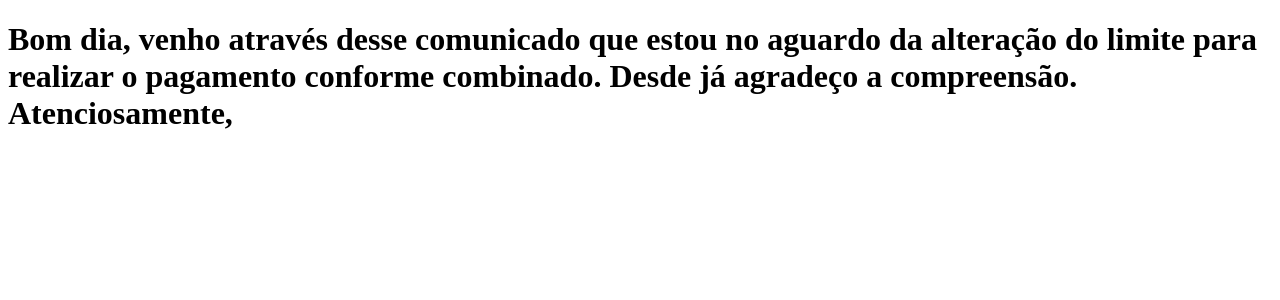
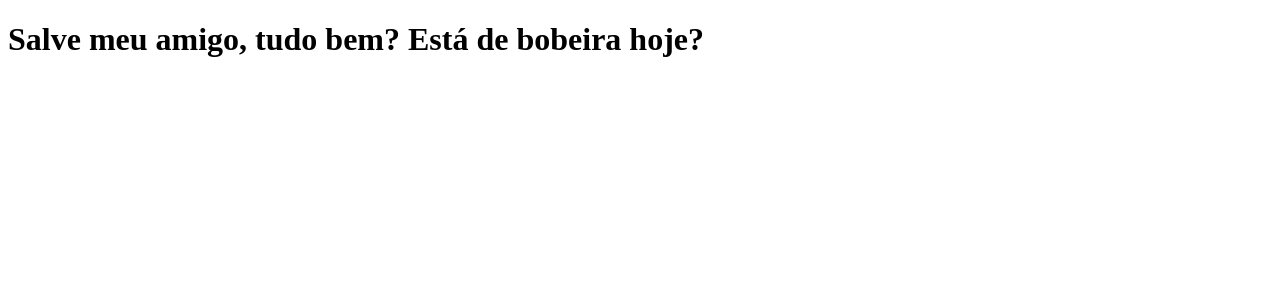
Before and after one commit to williangauze/clone-tabnews, a Next.js app: page / in a window 1280 px wide. Shown: the top 300 px of the page. Built offline with nearby package versions, Linux system fonts and the light colour scheme.

Commit message:
mensagem rocha

```diff
--- a/pages/index.js
+++ b/pages/index.js
@@ -1,9 +1,5 @@
 function Home () {
-    return <h1> Bom dia, venho através desse comunicado que estou no
-        aguardo da alteração do limite para realizar o pagamento conforme combinado.
-        Desde já agradeço a compreensão.
-
-        Atenciosamente, </h1>
+    return <h1> Salve meu amigo, tudo bem? Está de bobeira hoje? </h1>
 }
 
 export default Home;
```
